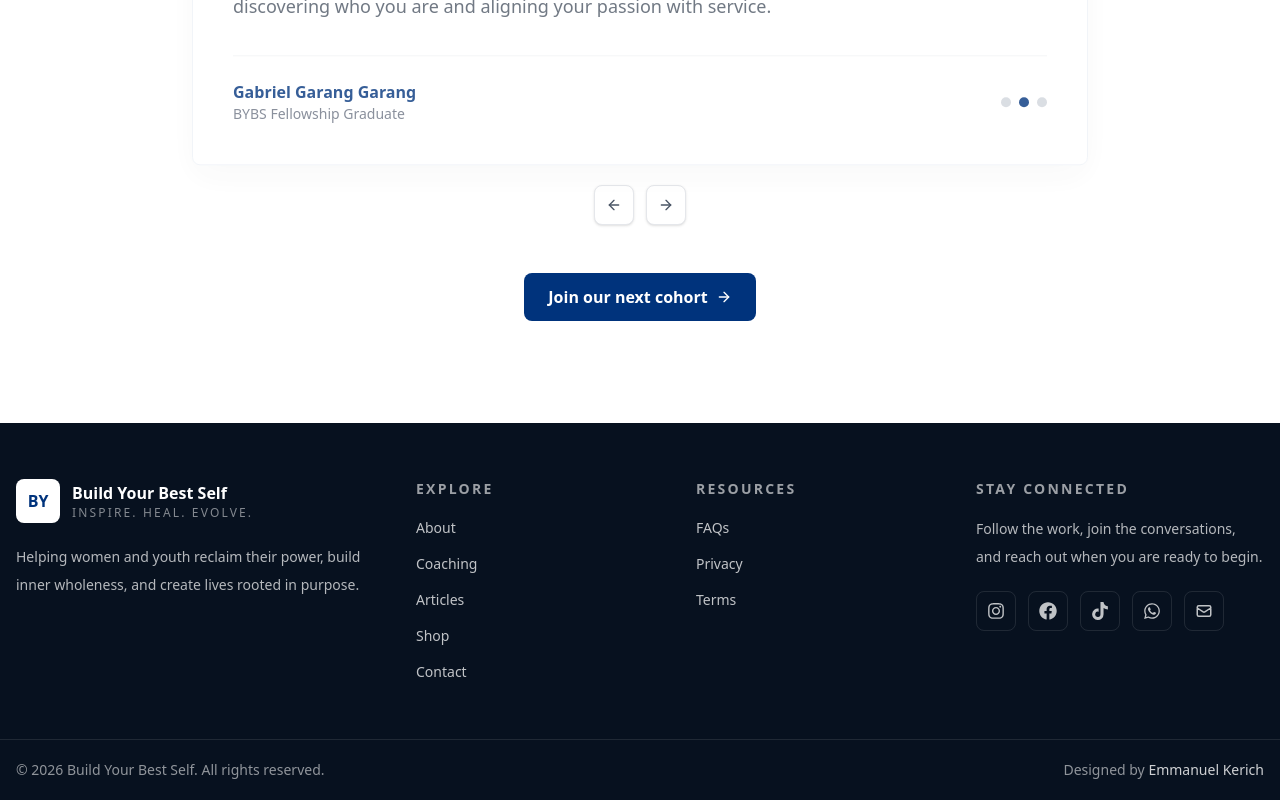
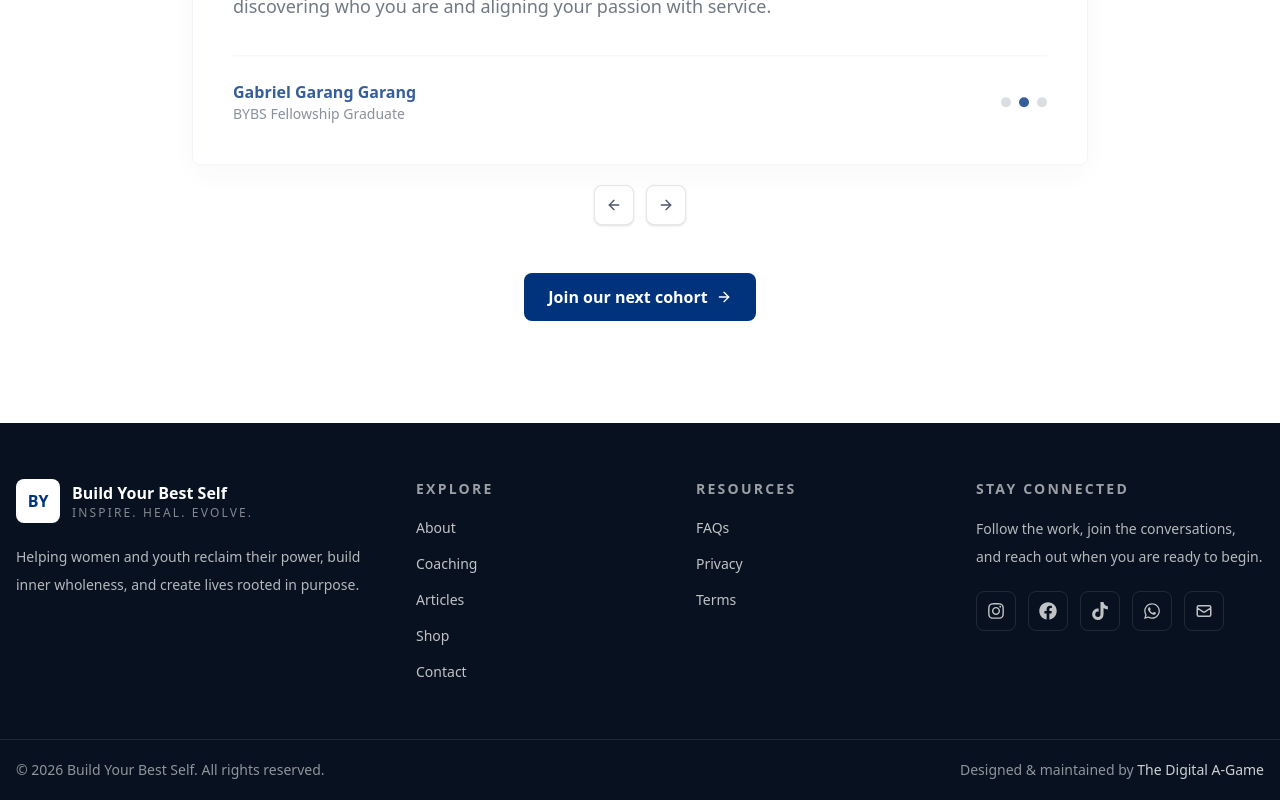
Before and after one commit to kericemman/bybs, a React (Vite) app in the folder build-your-best/: page / in a window 1280 px wide. Shown: the part 4117-4917 px from the top of the page. Built offline with nearby package versions, Linux system fonts and the light colour scheme; no server answers.

Commit message:
Footer updates

```diff
--- a/build-your-best/src/layouts/Footer.jsx
+++ b/build-your-best/src/layouts/Footer.jsx
@@ -139,12 +139,12 @@
         <div className="public-container py-5 flex flex-col md:flex-row justify-between gap-3 text-sm text-white/55">
           <p>© {currentYear} Build Your Best Self. All rights reserved.</p>
           <p>
-            Designed by{" "}
+            Designed & maintained by{" "}
             <a
-              href="https://www.linkedin.com/in/emmanuelkerich/"
+              href="https://www.thedigitalagame.com"
               className="text-white/80 hover:text-white"
             >
-              Emmanuel Kerich
+              The Digital A-Game
             </a>
           </p>
         </div>
```
Also changed, not shown: 1 other file (tests, documents, lock files or other folders).
